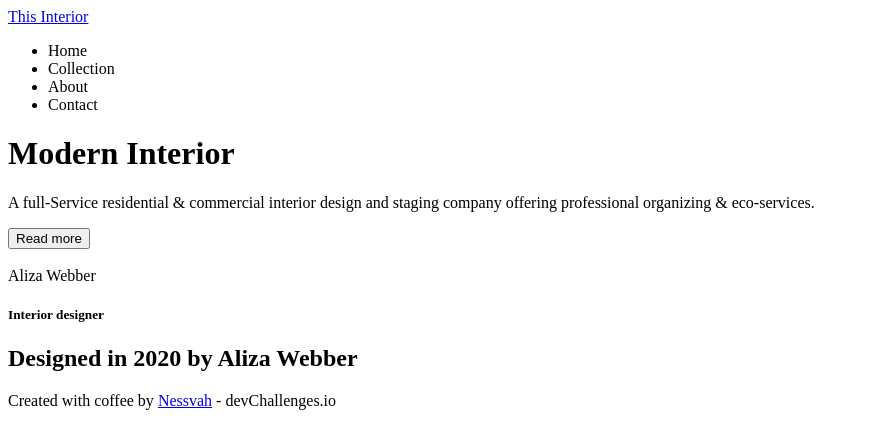
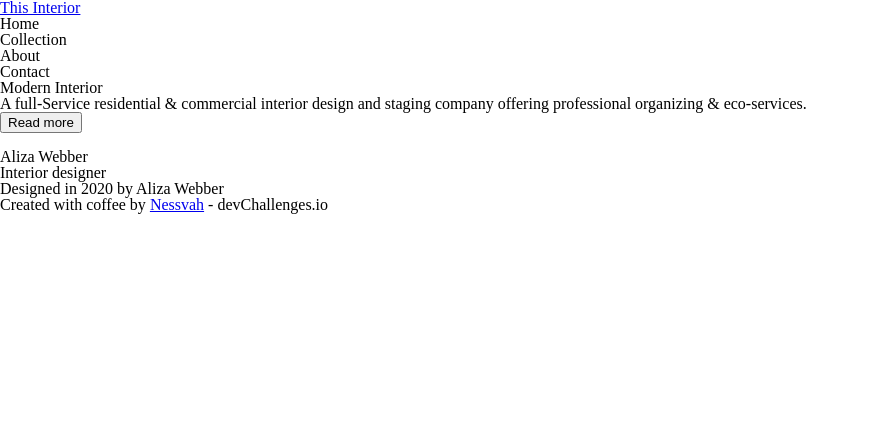
Before and after one commit to Nessvah/Interior-consultant, a plain HTML site: page index.html in a window 1280 px wide. Shown: the whole page, without its empty margins (0-877 px from the left). Drawn offline with Linux system fonts and the light colour scheme.

Commit message:
add reset css

```diff
--- a/index.html
+++ b/index.html
@@ -4,6 +4,7 @@
     <meta charset="UTF-8" />
     <meta http-equiv="X-UA-Compatible" content="IE=edge" />
     <meta name="viewport" content="width=device-width, initial-scale=1.0" />
+    <link rel="stylesheet" href="./resources/css/reset.css" />
     <title>Interior Consultant</title>
   </head>
   <body>
--- /dev/null
+++ b/resources/css/reset.css
@@ -0,0 +1,54 @@
+/* RESET */
+*,
+*::before,
+*::after {
+  box-sizing: border-box;
+}
+
+html,
+body,
+div,
+span,
+h1,
+h2,
+h3,
+h4,
+h5,
+h6,
+p,
+a,
+address,
+img,
+ol,
+ul,
+li,
+article,
+figure,
+figcaption,
+footer,
+header {
+  margin: 0;
+  padding: 0;
+  border: 0;
+  font-size: 100%;
+  font: inherit;
+  vertical-align: baseline;
+}
+
+article,
+figcaption,
+figure,
+footer,
+header,
+menu {
+  display: block;
+}
+
+body {
+  line-height: 1;
+}
+
+img {
+  max-width: 100%;
+  height: auto;
+}
```
